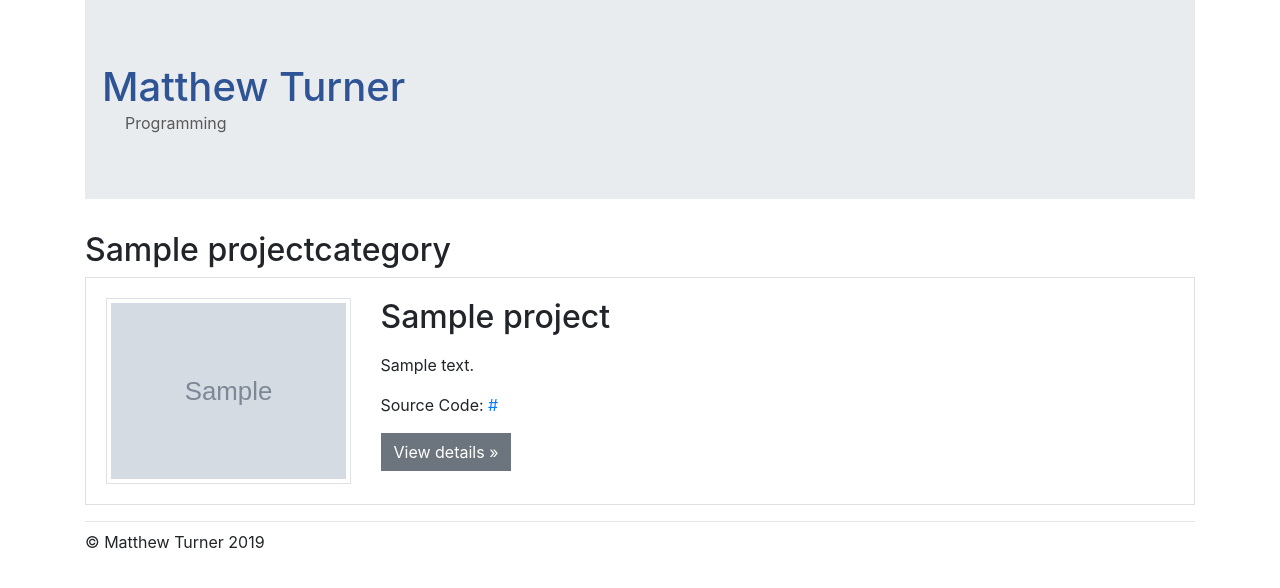
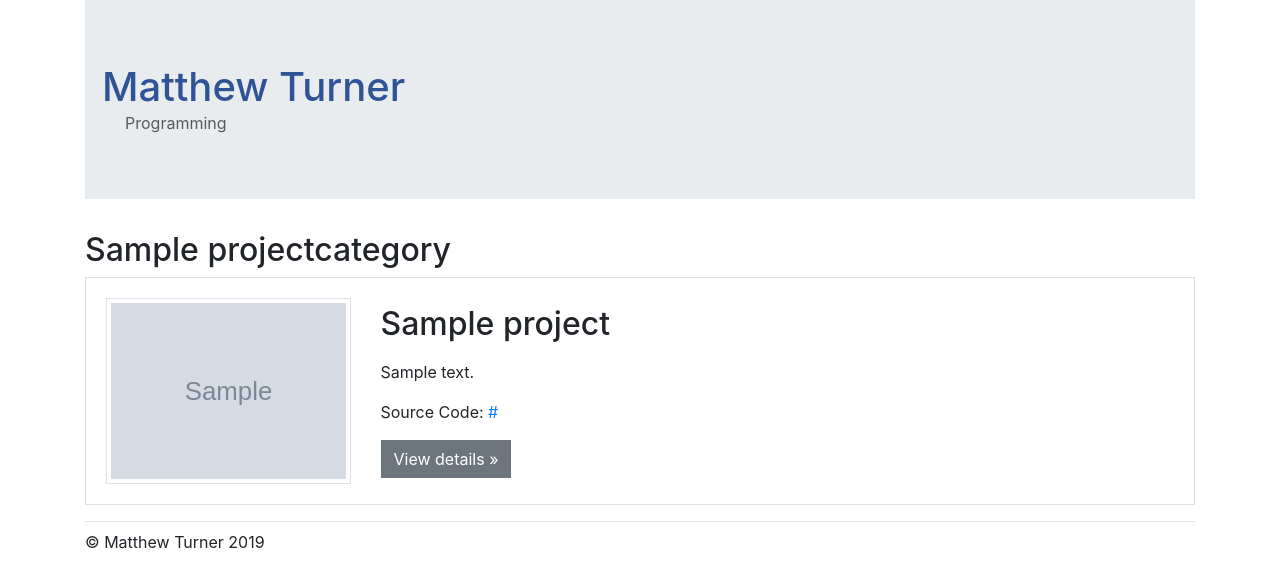
Before and after one commit to matt5671110/web-resume, a Django app: page /experience in a window 1280 px wide. Shown: the part 57-645 px from the top of the page. Run offline with Django 3.2, Linux system fonts and the light colour scheme; data comes from the database, SQL or seed files in the repository; tables that the repository leaves empty hold one stand-in row (values such as "Sample post"); grey boxes marked "Sample" are stand-in pictures; data that the repository does not hold is empty; some libraries are stand-ins or nearby versions.

Commit message:
Center text vertically in experience cards

```diff
--- a/Django/resume/templates/resume/experience.html
+++ b/Django/resume/templates/resume/experience.html
@@ -38,7 +38,7 @@
 								<img src="{{ job.thumbnail.url }}" class="img-thumbnail w-100 rounded-0 float-left">
 							</div>
 							{% endif %}
-							<div class="{% if job.thumbnail %}col-sm-9{% else %}col{% endif %}">
+							<div class="{% if job.thumbnail %}col-sm-9{% else %}col{% endif %} my-auto">
 								<div class="row">
 									<h2 class="col">{{ job.location }}</h2>
 									{% if job.start_date and job.end_date %}
@@ -88,7 +88,7 @@
 								<img src="{{ project.thumbnail.url }}" class="img-thumbnail w-100 rounded-0 float-left">
 							</div>
 							{% endif %}
-							<div class="{% if project.thumbnail %}col-sm-9{% else %}col{% endif %}">
+							<div class="{% if project.thumbnail %}col-sm-9{% else %}col{% endif %} my-auto">
 								<h2>{{ project.name }}</h2>
 								{% if project.short_description %}
 								<p>{{ project.short_description|linebreaks }}</p>
```
